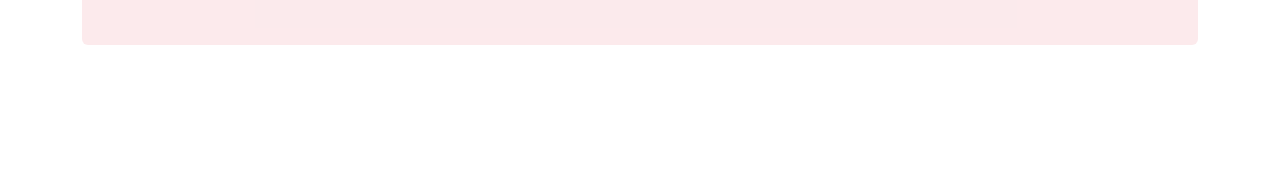
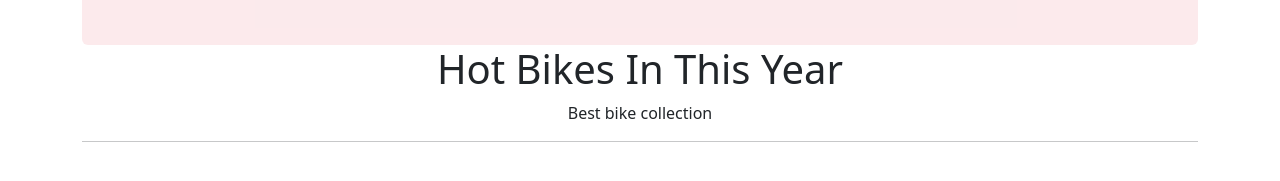
Before and after one commit to emamjion/bikers-zone, a plain HTML site: page index.html in a window 1280 px wide. Shown: the part 481-662 px from the top of the page. Drawn offline with nearby package versions, Linux system fonts and the light colour scheme.

Commit message:
hot bike section running

```diff
--- a/index.html
+++ b/index.html
@@ -105,7 +105,17 @@
     </header>
     <!-- Header section Ends -->
     <!-- Main section starts -->
-    <main></main>
+    <main>
+        <!-- Hot Bikes Section starts -->
+        <section class="text-start text-md-center">
+            <h1>Hot Bikes In This Year</h1>
+            <p>
+                Best bike collection
+            </p>
+            <hr/>
+        </section>
+        <!-- Hot Bikes Section ends -->
+    </main>
     <!-- Main section Ends -->
     <!-- Footer section starts -->
     <footer></footer>
```
